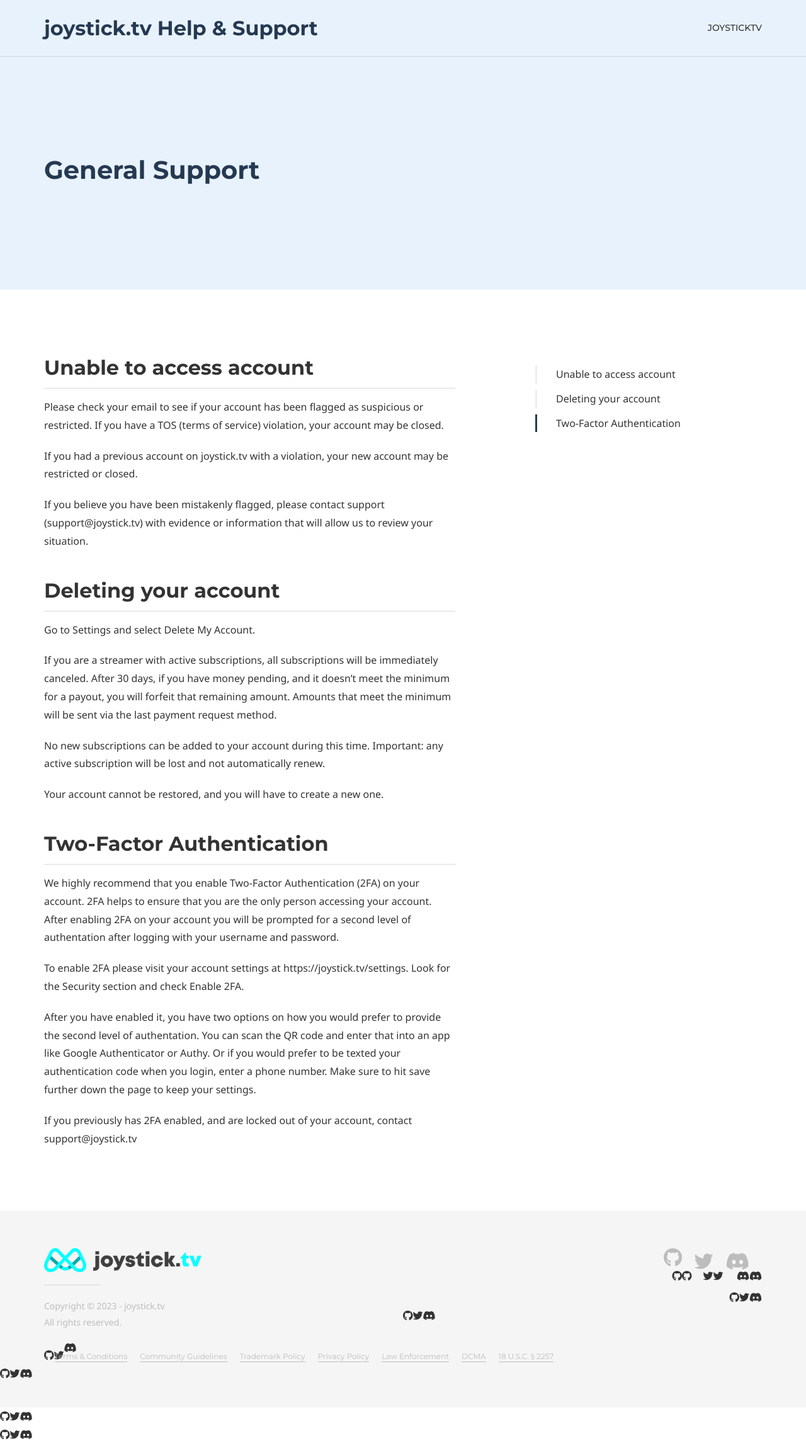
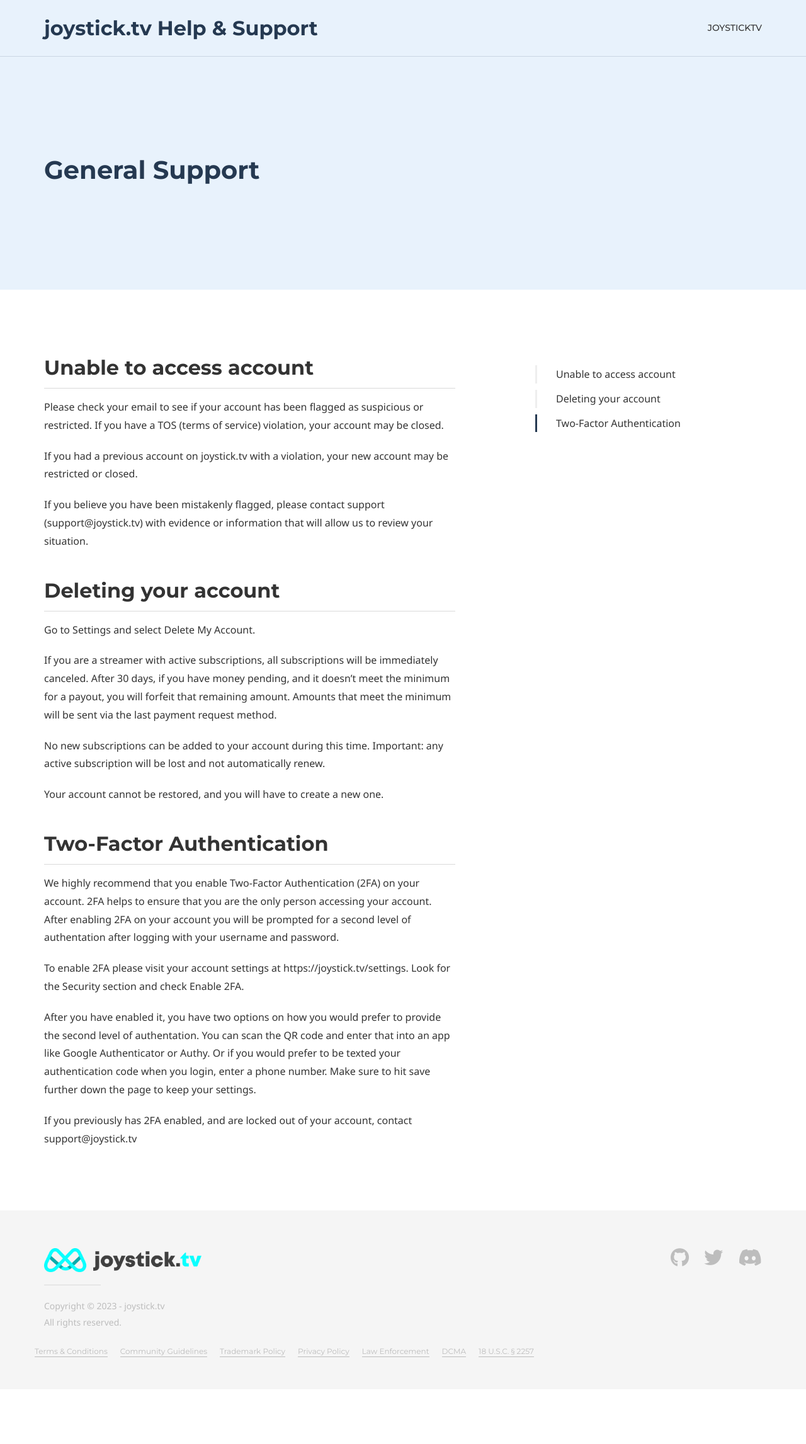
Before and after one commit to joysticktv/joysticktv.github.io, a Jekyll site: the page built from general_support.md, in a window 1280 px wide. Shown: the whole page at 63% size. Built offline with Jekyll 4.4.1, drawn with Linux system fonts in a browser that asks for light colours; nearby versions of some CDN libraries; after the commit the page ends 2206 px from its top, so only the background shows below that.

Commit message:
Fixing footer social icons showing up all over due to broken html parsing

```diff
--- a/theme/_includes/site-footer.html
+++ b/theme/_includes/site-footer.html
@@ -19,7 +19,7 @@
 							{% for item in site.theme.footer.social_list %}
 								<li>
 									<a href="{{ item.profile_url }}" target="_blank" class="social-list__item social-list__item--{{ item.network_name }}">
-										<i class="fa-brands fa-{{ item.network_name }}" />
+										<i class="fa-brands fa-{{ item.network_name }}"></i>
 									</a>
 								</li>
 							{% endfor %}
```
